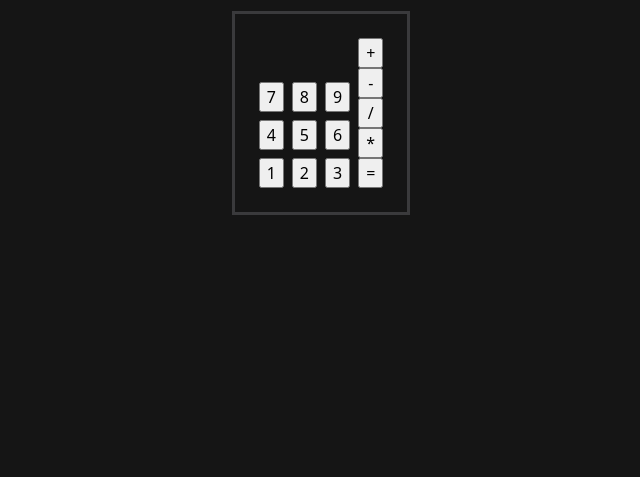
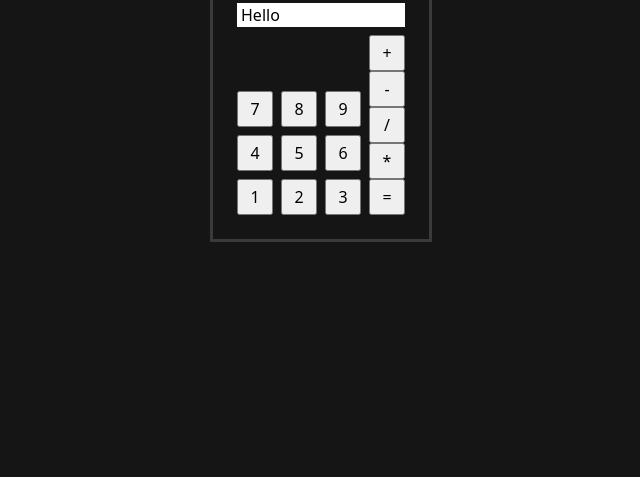
Before and after one commit to LahcenHaouch/odin-calculator, a plain HTML site: page index.html in a window 1280 px wide. Shown: the part 323-800 px from the top of the page, without its empty margins (319-959 px from the left). Drawn offline with Linux system fonts and the light colour scheme.

Commit message:
Improve alignment of numbers buttons

```diff
--- a/index.html
+++ b/index.html
@@ -1,5 +1,6 @@
 <!DOCTYPE html>
 <html lang="en">
+
 <head>
     <meta charset="UTF-8" />
     <meta http-equiv="X-UA-Compatible" content="IE=edge" />
@@ -11,32 +12,36 @@
 
 <body>
     <h1>Calculator</h1>
-    <div id="calculator-display"></div>
+    <div class="container">
+        <div id="calculator-display">Hello</div>
         <div id="calculator-container">
             <div id="numbers-container">
                 <div class="row">
-          <button class="btn-number">1</button>
-          <button class="btn-number">2</button>
-          <button class="btn-number">3</button>
+                    <button class="cell">1</button>
+                    <button class="cell"">2</button>
+                <button class=" cell">3</button>
                 </div>
                 <div class="row">
-          <button class="btn-number">4</button>
-          <button class="btn-number">5</button>
-          <button class="btn-number">6</button>
+                    <button class="cell">4</button>
+                    <button class="cell"">5</button>
+                <button class=" cell">6</button>
                 </div>
                 <div class="row">
-          <button class="btn-number">7</button>
-          <button class="btn-number">8</button>
-          <button class="btn-number">9</button>
+                    <button class="cell">7</button>
+                    <button class="cell"">8</button>
+                <button class=" cell">9</button>
                 </div>
             </div>
             <div id="operations-container">
-        <button>+</button>
-        <button>-</button>
-        <button>/</button>
-        <button>*</button>
-        <button>=</button>
+                <button class="cell">+</button>
+                <button class="cell">-</button>
+                <button class="cell">/</button>
+                <button class="cell">*</button>
+                <button class="cell">=</button>
+
+            </div>
         </div>
     </div>
 </body>
+
 </html>
--- a/style.css
+++ b/style.css
@@ -93,15 +93,28 @@ body {
 }
 
 h1 {
-  margin-bottom: 24px;
+  margin-bottom: 16px;
+}
+
+.container {
+    padding: 24px;
+    border: solid;
+    border-color: #3a3a3c;
+}
+
+#calculator-display {
+    display: flex;
+    align-items: center;
+    padding: 4px;
+    color: black;
+    height: 24px;
+    background-color: white;
+    margin-bottom: 8px;
 }
 
 #calculator-container {
   display: flex;
   gap: 8px;
-  padding: 24px;
-  border: solid;
-  border-color: #3a3a3c;
 }
 
 #numbers-container {
@@ -119,3 +132,12 @@ h1 {
   display: flex;
   gap: 8px;
 }
+
+.cell {
+    width: 24px;
+    height: 24px;
+    padding: 16px;
+    display: flex;
+    justify-content: center;
+    align-items: center;
+}
```
Lines whose indentation alone changed are shown as unchanged.
